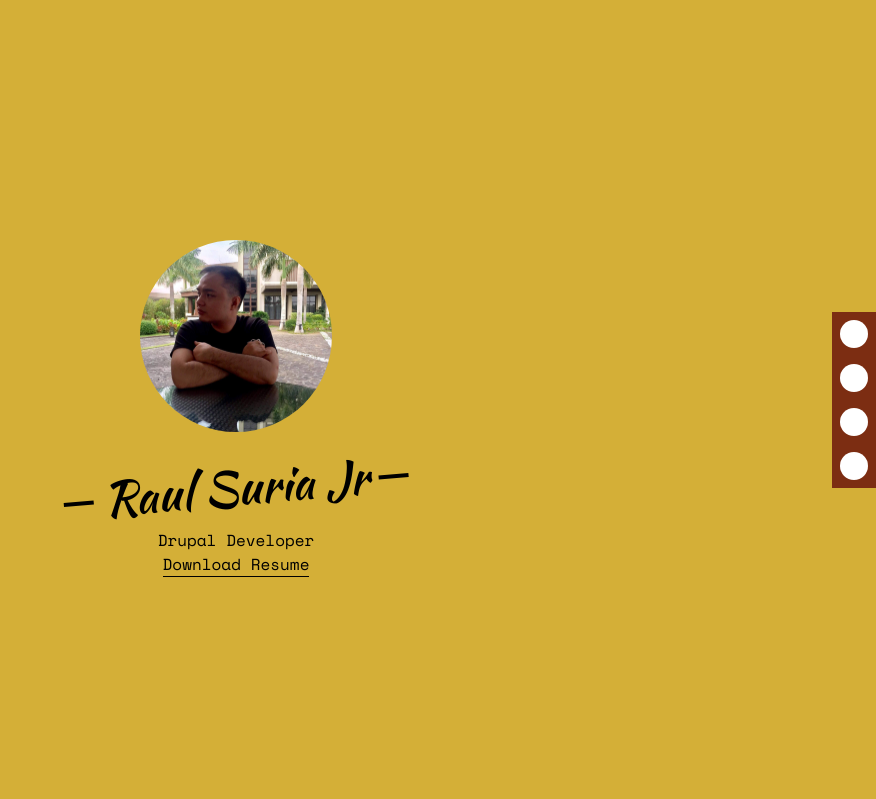
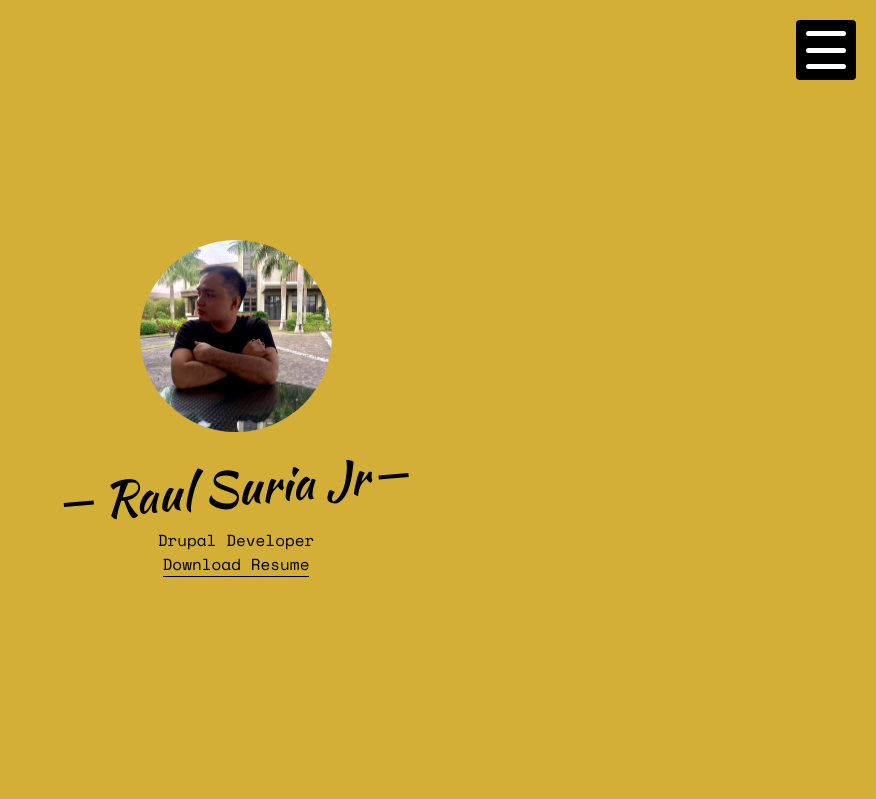
Before and after one commit to suria-raul/raulsuriajr, a PHP site: page / in a window 1280 px wide. Shown: the top 799 px of the page, without its empty margins (404-1280 px from the left). Run offline with PHP 8.4, Linux system fonts and the light colour scheme; style sheets or scripts are compiled from the project's sources.

Commit message:
replaced dots with an actual side menu bar

```diff
--- a/css/style.scss
+++ b/css/style.scss
@@ -32,3 +32,69 @@
 .item-container {
   max-width: 1280px;
 }
+
+#hamburger {
+  width: 60px;
+  height: 60px;
+  position: fixed;
+  top: 20px;
+  right: 20px;
+  display: flex;
+  align-items: center;
+  flex-direction: column;
+  background-color: black;
+  justify-content: space-evenly;
+  border-radius: 4px;
+  cursor: pointer;
+  transition: visibility .1s ease-out;
+  z-index: 1040;
+
+  &.menu-active {
+    visibility: hidden;
+  }
+
+  span {
+    width: 40px;
+    height: 5px;
+    background-color: white;
+    border-radius: 10px;
+  }
+}
+
+#actual-menu {
+  position: fixed;
+  top: 0;
+  right: -320px;
+  width: 320px;
+  height: 100%;
+  background-color: rgba(0, 0, 0, .4);
+  font-family: 'Space Mono', monospace;
+  transition: right .3s ease-in;
+  z-index: 1060;
+
+  &.active {
+    right: 0;
+  }
+
+  ul {
+    height: 100%;
+    padding: 20px;
+    box-sizing: border-box;
+
+    li {
+      width: 100%;
+      text-align: center;
+      cursor: pointer;
+
+      &:hover {
+        background-color: black;
+      }
+
+      a {
+        font-size: 2rem;
+        color: white;
+        text-decoration: none;
+      }
+    }
+  }
+}
--- a/dist/css/style.css
+++ b/dist/css/style.css
@@ -1 +1 @@
-#introduction .item-container .name:after,#introduction .item-container .name:before{background:#000;content:"";font-family:Kaushan Script,cursive;height:4px;position:absolute;top:50%;width:30px}#introduction .item-container .name:before{left:0;margin-left:-40px}#introduction .item-container .name:after{margin-right:-40px;right:0}#introduction .item-container .resume{border-bottom:1px solid #000}.item-container{max-width:1280px}
+#introduction .item-container .name:after,#introduction .item-container .name:before{background:#000;content:"";font-family:Kaushan Script,cursive;height:4px;position:absolute;top:50%;width:30px}#introduction .item-container .name:before{left:0;margin-left:-40px}#introduction .item-container .name:after{margin-right:-40px;right:0}#introduction .item-container .resume{border-bottom:1px solid #000}.item-container{max-width:1280px}#hamburger{align-items:center;background-color:#000;border-radius:4px;cursor:pointer;display:flex;flex-direction:column;height:60px;justify-content:space-evenly;position:fixed;right:20px;top:20px;transition:visibility .1s ease-out;width:60px;z-index:1040}#hamburger.menu-active{visibility:hidden}#hamburger span{background-color:#fff;border-radius:10px;height:5px;width:40px}#actual-menu{background-color:rgba(0,0,0,.4);font-family:Space Mono,monospace;height:100%;position:fixed;right:-320px;top:0;transition:right .3s ease-in;width:320px;z-index:1060}#actual-menu.active{right:0}#actual-menu ul{box-sizing:border-box;height:100%;padding:20px}#actual-menu ul li{cursor:pointer;text-align:center;width:100%}#actual-menu ul li:hover{background-color:#000}#actual-menu ul li a{color:#fff;font-size:2rem;text-decoration:none}
--- a/index.html
+++ b/index.html
@@ -16,22 +16,38 @@
 	<script src="dist/js/main.js"></script>
 </head>
 <body>
-<div id="menu" class="fixed right-0 top-2/4 -translate-y-2/4 bg-orange-900 block">
-    <ul class="flex flex-col items-center justify-center">
-        <li class="p-2 flex justify-center items-center">
-            <a href="#introduction" class="menu-dot"></a>
+<!--we will name this hamburger for now-->
+<div id="hamburger">
+    <span></span>
+    <span></span>
+    <span></span>
+</div>
+
+<div id="actual-menu">
+    <ul>
+        <li>
+            <a href="#introduction">
+                Me
+            </a>
         </li>
-        <li class="p-2 flex justify-center items-center">
-            <a href="#work-experience" class="menu-dot"></a>
+        <li>
+            <a href="#work-experience">
+                Work Experience
+            </a>
         </li>
-        <li class="p-2 flex justify-center items-center">
-            <a href="#projects" class="menu-dot"></a>
+        <li>
+            <a href="#projects">
+                Projects
+            </a>
         </li>
-        <li class="p-2 flex justify-center items-center">
-            <a href="#skills" class="menu-dot"></a>
+        <li>
+            <a href="#skills">
+                 Skills
+            </a>
         </li>
     </ul>
 </div>
+
 <div id="app">
 	<section id="introduction" class="w-full bg-golden-yellow min-h-screen box-border">
 		<div class="item-container h-screen box-border h-screen p-6 mx-auto  flex justify-center items-center flex-col text-black">
```
Also changed, not shown: dist/js/main.js (+21 -23 lines), js/main.js (+24 -23 lines).
